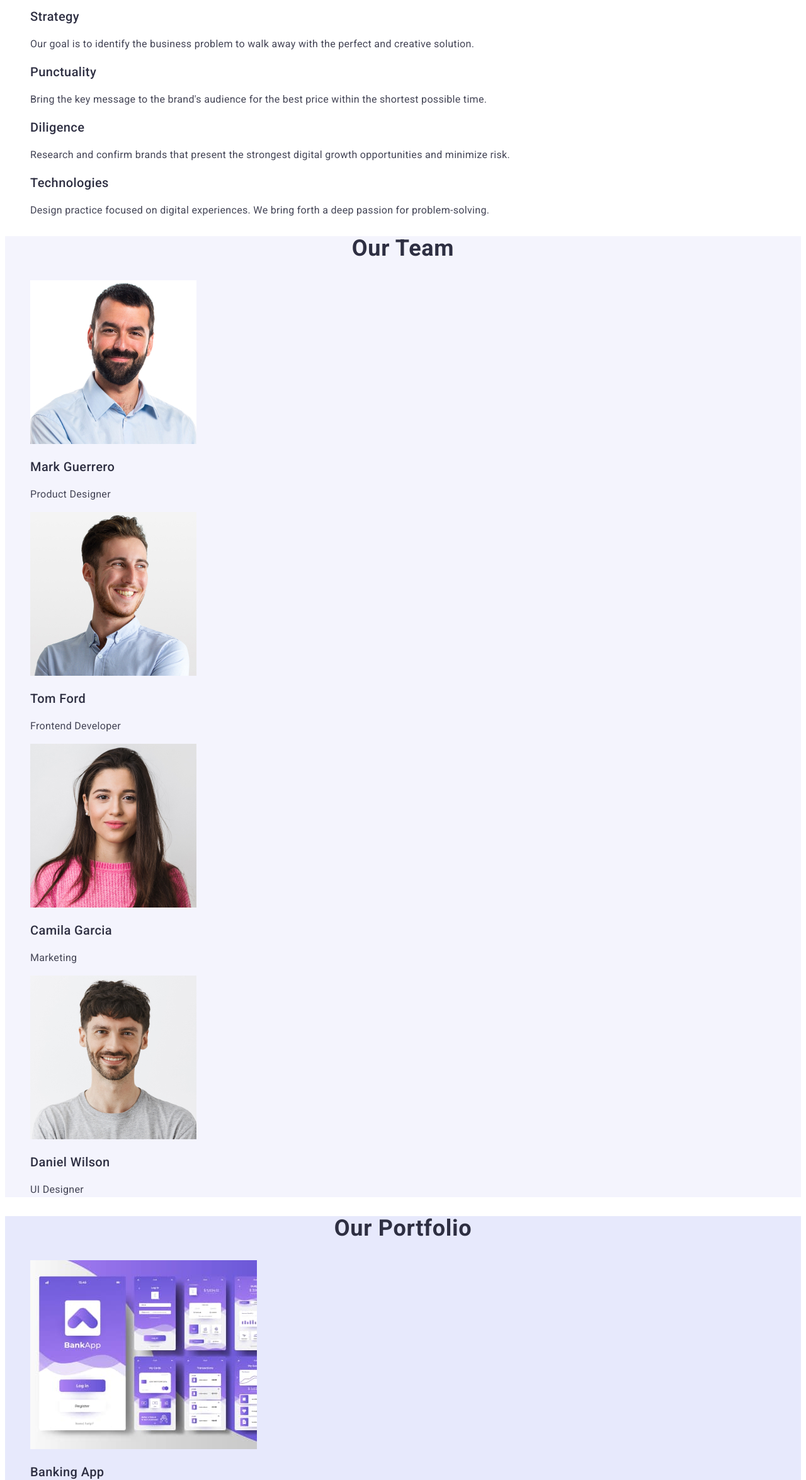
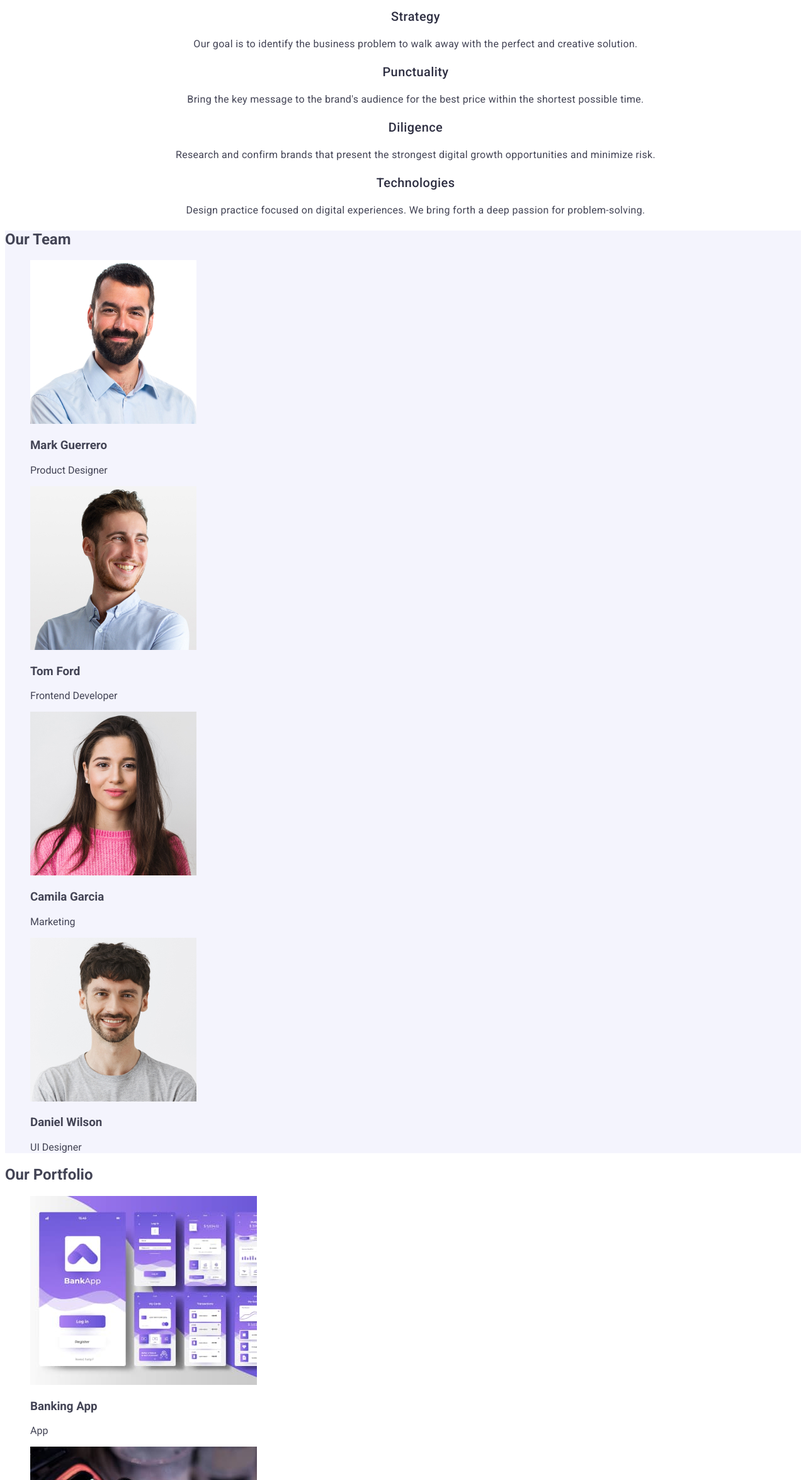
Before and after one commit to viacheslavpetruk/goit-markup-hw-02, a plain HTML site: page index.html in a window 1280 px wide. Shown: the part 450-2800 px from the top of the page at 63% size. Drawn offline with Linux system fonts and the light colour scheme.

Commit message:
add index file

```diff
--- a/css/style.css
+++ b/css/style.css
@@ -68,22 +68,21 @@ ul {
 }
 .main-btn {
     background-color: #4D5AE5;
+    color: #fff;
+    font-family: "Roboto", sans-serif;
     font-size: 16px;
     font-weight: 500;
     line-height: 1.5;
     letter-spacing: 0.04em;
-    text-align: left;
+    text-align: center;
     cursor: pointer;
 }
- .team {
-    background-color: #F4F4FD;
- }
-
- .Portfolio {
-background-color: #E7E9FC;
- }
-
-.header-second {
+.main-btn:hover,
+.main-btn:focus {
+    color: #404BBF;
+}
+/* -----------features------------ */
+.features-title {
     color: #2E2F42;
     font-size: 36px;
     font-weight: 700;
@@ -91,24 +90,52 @@ background-color: #E7E9FC;
     letter-spacing: 0.02em;
     text-align: center;
 }
-
-.header-third {
+.features-subtitle{
     color: #2E2F42;
     font-size: 20px;
     font-weight: 500;
     line-height: 1.2;
     letter-spacing: 0.02em;
-    text-align: left;
+    text-align: center;
 }
+.features-text {
+    color: #434455;
+    font-size: 16px;
+    line-height: 1.5;
+    letter-spacing: 0.02em;
+    text-align: center;
+}
+/* ------------------------------- */
+/* -----------team---------------- */
+ .team {
+    background-color: #F4F4FD;
+ }
+ .team-title {
+    text-transform: capitalize;
+ }
+ .team-subtitle {
 
-.text {
-    color: #434455;
-        font-size: 16px;
-        line-height: 1.5;
-        letter-spacing: 0.02em;
-        text-align: left;
-}
+ }
+ .team-text {
 
+ }
+
+ /* ----------------------------- */
+ /* -------portfolio------------- */
+ .portfolio {
+    background-color: #FFF;
+ }
+ .portfolio-title {
+    text-transform: capitalize;
+ }
+ .portfolio-subtitile {
+
+ }
+ .portfolio-text {
+
+ }
+/* ------------------------------- */
+/* --------------footer-------------- */
 .footer {
     background-color: #2E2F42;
 }
@@ -132,3 +159,4 @@ background-color: #E7E9FC;
     letter-spacing: 0.02em;
     text-align: left;
 }
+/* --------------------------------- */
--- a/index.html
+++ b/index.html
@@ -23,13 +23,13 @@
         >
         <ul>
           <li>
-            <a class="nav-link" href="Studio">Studio</a>
+            <a class="nav-link" href="./index.html">Studio</a>
           </li>
           <li>
-            <a class="nav-link" href="Portfolio">Portfolio</a>
+            <a class="nav-link" href="">Portfolio</a>
           </li>
           <li>
-            <a class="nav-link" href="Contacts">Contacts</a>
+            <a class="nav-link" href="">Contacts</a>
           </li>
         </ul>
       </nav>
@@ -56,32 +56,32 @@
       </section>
       <!-- features -->
       <section>
-        <h2 class="header-second">Features</h2>
+        <h2 class="features-title">Features</h2>
         <ul>
           <li>
-            <h3 class="header-third">Strategy</h3>
-            <p class="text">
+            <h3 class="features-subtitle">Strategy</h3>
+            <p class="features-text">
               Our goal is to identify the business problem to walk away with the
               perfect and creative solution.
             </p>
           </li>
           <li>
-            <h3 class="header-third">Punctuality</h3>
-            <p class="text">
+            <h3 class="features-subtitle">Punctuality</h3>
+            <p class="features-text">
               Bring the key message to the brand's audience for the best price
               within the shortest possible time.
             </p>
           </li>
           <li>
-            <h3 class="header-third">Diligence</h3>
-            <p class="text">
+            <h3 class="features-subtitle">Diligence</h3>
+            <p class="features-text">
               Research and confirm brands that present the strongest digital
               growth opportunities and minimize risk.
             </p>
           </li>
           <li>
-            <h3 class="header-third">Technologies</h3>
-            <p class="text">
+            <h3 class="features-subtitle">Technologies</h3>
+            <p class="features-text">
               Design practice focused on digital experiences. We bring forth a
               deep passion for problem-solving.
             </p>
@@ -90,7 +90,7 @@
       </section>
       <!-- Our Team -->
       <section class="team">
-        <h2 class="header-second">Our Team</h2>
+        <h2 class="team-title">Our Team</h2>
         <ul>
           <li>
             <img
@@ -99,8 +99,8 @@
               width="264"
               height="260"
             />
-            <h3 class="header-third">Mark Guerrero</h3>
-            <p class="text">Product Designer</p>
+            <h3 class="team-subtitle">Mark Guerrero</h3>
+            <p class="team-text">Product Designer</p>
           </li>
           <li>
             <img
@@ -109,8 +109,8 @@
               width="264"
               height="260"
             />
-            <h3 class="header-third">Tom Ford</h3>
-            <p class="text">Frontend Developer</p>
+            <h3 class="team-subtitle">Tom Ford</h3>
+            <p class="team-text">Frontend Developer</p>
           </li>
           <li>
             <img
@@ -119,8 +119,8 @@
               width="264"
               height="260"
             />
-            <h3 class="header-third">Camila Garcia</h3>
-            <p class="text">Marketing</p>
+            <h3 class="team-subtitle">Camila Garcia</h3>
+            <p class="team-text">Marketing</p>
           </li>
           <li>
             <img
@@ -129,14 +129,14 @@
               width="264"
               height="260"
             />
-            <h3 class="header-third">Daniel Wilson</h3>
-            <p class="text">UI Designer</p>
+            <h3 class="team-subtitle">Daniel Wilson</h3>
+            <p class="team-text">UI Designer</p>
           </li>
         </ul>
       </section>
       <!-- Portfolio -->
-      <section class="Portfolio">
-        <h2 class="header-second">Our Portfolio</h2>
+      <section class="portfolio">
+        <h2 class="portfolio-title">Our Portfolio</h2>
         <ul>
           <li>
             <img
@@ -145,8 +145,8 @@
               width="360"
               height="300"
             />
-            <h3 class="header-third">Banking App</h3>
-            <p class="text">App</p>
+            <h3 class="portfolio-subtitile">Banking App</h3>
+            <p class="portfolio-text">App</p>
           </li>
           <li>
             <img
@@ -155,8 +155,8 @@
               width="360"
               height="300"
             />
-            <h3 class="header-third">Cashless Payment</h3>
-            <p class="text">Marketing</p>
+            <h3 class="portfolio-subtitile">Cashless Payment</h3>
+            <p class="portfolio-text">Marketing</p>
           </li>
           <li>
             <img
@@ -165,8 +165,8 @@
               width="360"
               height="300"
             />
-            <h3 class="header-third">Meditation App</h3>
-            <p class="text">App</p>
+            <h3 class="portfolio-subtitile">Meditation App</h3>
+            <p class="portfolio-text">App</p>
           </li>
           <li>
             <img
@@ -175,8 +175,8 @@
               width="360"
               height="300"
             />
-            <h3 class="header-third">Taxi Service</h3>
-            <p class="text">Marketing</p>
+            <h3 class="portfolio-subtitile">Taxi Service</h3>
+            <p class="portfolio-text">Marketing</p>
           </li>
           <li>
             <img
@@ -185,8 +185,8 @@
               width="360"
               height="300"
             />
-            <h3 class="header-third">Screen Illustrations</h3>
-            <p class="text">Design</p>
+            <h3 class="portfolio-subtitile">Screen Illustrations</h3>
+            <p class="portfolio-text">Design</p>
           </li>
           <li>
             <img
@@ -195,8 +195,8 @@
               width="360"
               height="300"
             />
-            <h3 class="header-third">Online Courses</h3>
-            <p class="text">Marketing</p>
+            <h3 class="portfolio-subtitile">Online Courses</h3>
+            <p class="portfolio-text">Marketing</p>
           </li>
         </ul>
       </section>
```
